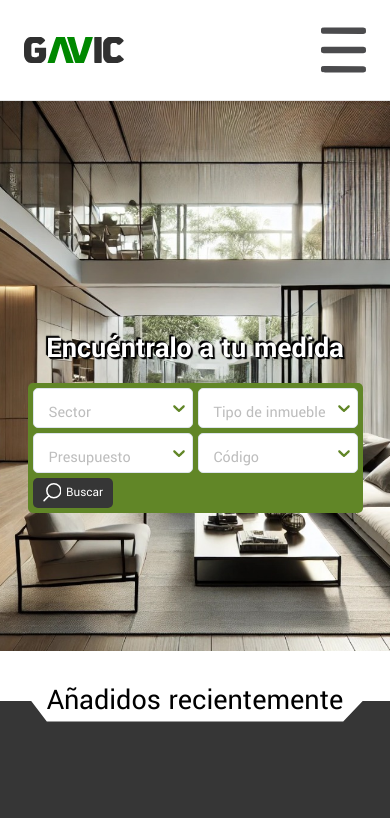
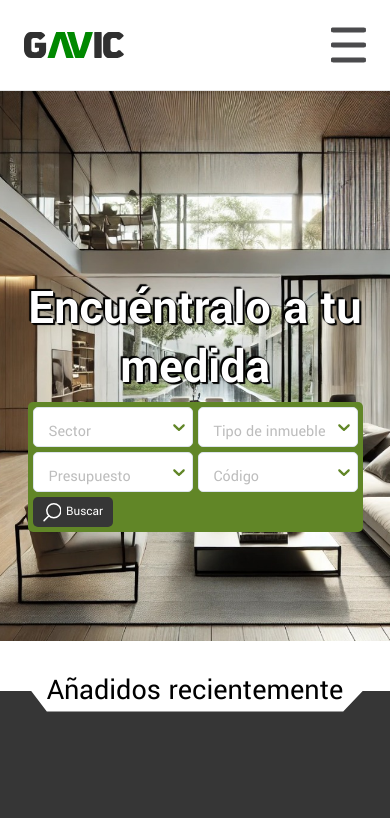
Before and after one commit to Zchrs/gavic-inmobiliaria-front, a React (Vite) app: page /#/ in a window 390 px wide. Shown: the top 818 px of the page. Built offline with nearby package versions, Linux system fonts and the light colour scheme; no server answers; a web font is replaced by a local one.

Commit message:
menu mobile added

```diff
--- a/src/assets/css/_typography.css
+++ b/src/assets/css/_typography.css
@@ -407,8 +407,8 @@
   black 2px 2px 1px,
   black -1px -1px 1px,
   black -2px -2px 1px;
-  @media (max-width: 800px) {
-    font-size: 3rem;
+  @media (max-width: 820px) {
+    font-size: 5rem;
   }
 }
 .h2-extra-medium {
--- a/src/components/BaseButton.jsx
+++ b/src/components/BaseButton.jsx
@@ -86,7 +86,7 @@ export const BaseButton = ({
       line-height: 120%;
     }
 
-    &.little-red {
+    &.little-secondary {
       display: grid;
       width: 100%;
       height: 100%;
@@ -98,9 +98,9 @@ export const BaseButton = ({
            padding: 10px 32px;
            width: fit-content;
            height: fit-content;
-           background: #990000;
+           background: var(--bg-secondary);
            color: white;
-           border-radius: 10px;
+           border-radius: 5px;
            font-weight: 600;
            font-size: 17px;
            transition: all ease .3s;
--- a/src/components/Header.jsx
+++ b/src/components/Header.jsx
@@ -1,13 +1,11 @@
-import { Link, NavLink } from "react-router-dom"
-import styled from "styled-components"
-import { getImg } from "../../globalActions"
+import { Link, NavLink } from "react-router-dom";
+import styled from "styled-components";
+import { getImg, scrollTop } from "../../globalActions";
 import { useRoutesHome } from "../routes/routes";
 import { useEffect, useMemo } from "react";
-
+import { BaseButton } from "./BaseButton";
 
 export const Header = () => {
-
-
   let contador = 0;
   const showHideMenu = () => {
     let navMenu = document.getElementById("menu");
@@ -28,13 +26,12 @@ export const Header = () => {
         `;
       }
     }
-  }
-
+  };
 
   useEffect(() => {
     let header = document.getElementById("header");
     const menuFixed = () => {
-      if (window.scrollY > 50 ) {
+      if (window.scrollY > 50) {
         header.style.cssText = `
           background: var(--bg-tertiary);
           box-shadow: 0 4px 6px rgba(0, 0, 0, 0.1);
@@ -56,36 +53,81 @@ export const Header = () => {
     };
   }, []);
 
+  const handleFunctions = () => {
+    scrollTop();
+    showHideMenu();
+  }
+
   const routes = useRoutesHome();
 
   const hdrRoutes = useMemo(() => {
-      const selectedNames = ["leases", "immovables", "list your property", "sales", "register"]; // Nombres a incluir
-      return routes.filter((route) => selectedNames.includes(route.name));
-    }, [routes]);
+    const selectedNames = [
+      "home",
+      "leases",
+      "immovables",
+      "list your property",
+      "sales",
+      "register",
+    ]; // Nombres a incluir
+    return routes.filter((route) => selectedNames.includes(route.name));
+  }, [routes]);
 
-    const headerRoutes = hdrRoutes;
+  const headerRoutes = hdrRoutes;
 
   return (
     <HeaDer id="header">
       <div className="header">
         <div className="header-logo">
-          <Link to={"/"}><img className="header-logo-img" src={getImg('svg', 'logo', 'svg')} alt="logo" /></Link>
+          <Link to={"/"}>
+            <img
+              className="header-logo-img"
+              src={getImg("svg", "logo", "svg")}
+              alt="logo"
+            />
+          </Link>
         </div>
         <div className="header-menu" onClick={showHideMenu}>
-        <Link to={"/"}><img className="header-logo-img" src={getImg('svg', 'menu', 'svg')} alt="logo" /></Link>
+          <Link to={"/"}>
+            <img
+              className="header-logo-img"
+              src={getImg("svg", "menu", "svg")}
+              alt="logo"
+            />
+          </Link>
         </div>
-        <div  id="menu" className="header-links">
-        {headerRoutes.map((item, index) => (
-            <NavLink onClick={showHideMenu} className="header-links-a" to={item.route} key={index}>
+        <div id="menu" className="header-links">
+          {headerRoutes.map((item, index) => (
+            <NavLink
+              onClick={handleFunctions}
+              className={({ isActive }) =>
+                `${isActive ? "header-links-a-active" : "header-links-a"}`
+              }
+              to={item.route}
+              key={index}>
               {item.text}
             </NavLink>
           ))}
+                <div className="header-btns">
+                  <BaseButton
+                    classs={"button little-secondary"}
+                    textLabel={true}
+                    label={"Iniciar sesión"}
+                    // handleClick={whatsapp}
+                  />
+                  <BaseButton
+                    classs={"button little-secondary"}
+                    textLabel={true}
+                    label={"Registrarse"}
+                    // handleClick={whatsapp}
+                  />
+
         </div>
+        </div>
+      </div>
 
-      </div>
     </HeaDer>
-  )
-}
+  );
+};
 
 const HeaDer = styled.div`
   display: grid;
@@ -100,11 +142,22 @@ const HeaDer = styled.div`
     display: flex;
     align-items: center;
     width: 100%;
+
+    &-btns{
+      display: none;
+      @media (max-width: 1024px) {
+        padding: 0;
+      display: flex;
+      width: 100%;
+      height: fit-content;
+      justify-content: space-between;
+              }
+    }
       &-menu{
         display: none;
         @media (max-width: 1024px) {
           display: grid;
-          width: 45px;
+          width: 35px;
         }
       }
     &-links{
@@ -121,23 +174,46 @@ const HeaDer = styled.div`
         &:hover{
           color: var(--text-primary);
         }
+        &:hover::before {
+           width: 100%;
+         }
+
+         &-active {
+           font-size: 18px;
+           font-weight: 500;
+           width: fit-content;
+           color: var(--text-primary);
+           border-bottom: 3px solid var(--bg-primary);
+           @media (max-width: 1024px) {
+            margin: auto;
+            margin-top: -50px;
+             font-size: 25px;
+             color: var(--text-tertiary);
+             border-bottom: 3px solid var(--bg-tertiary);
+           }
+          }
       }
+
       @media (max-width: 1024px) {
         width: 100%;
         height: 100%;
         background: var(--bg-secondary-semi);
-        top: 100px;
+        top: 90px;
         left: 0;
         transform: translate(-100%);
         position: fixed;
         display: grid;
-        place-content: center;
-        justify-content: center;
+        padding: 150px 0 50px 0;
         z-index: 100;
+        align-items: start;
+
         &-a{
-        font-size: 18px;
+        margin: -50px auto;
+        font-size: 25px;
         font-weight: 300;
         width: fit-content;
+        height: fit-content;
+        padding: 0;
         color: var(--text-tertiary);
         &:hover{
           color: var(--text-primary);
@@ -151,7 +227,7 @@ const HeaDer = styled.div`
       &-img{
         width: 100%;
       }
-      @media (max-width: 800px) {
+      @media (max-width: 1024px) {
         width: 100px;
         &-img{
           width: 100%;
@@ -159,16 +235,6 @@ const HeaDer = styled.div`
 
       }
     }
-    &-mobile{
-      display: none;
-      @media (max-width: 1024px) {
-        position: fixed;
-        display: flex;
-        width: 100%;
-        height: 100%;
-        align-items: center;
-        justify-content: center;
-      }
-    }
+
   }
 `
--- a/src/routes/routes.jsx
+++ b/src/routes/routes.jsx
@@ -160,6 +160,7 @@ export const useRoutesDashAdvisors = () => {
 export const useRoutesHome = () => {
 
   return [
+    { name: "home", route: "/", text: "Inicio" },
     { name: "tyc", route: "/tyc", text: "Términos y condiciones" },
     { name: "about us", route: "/about-us", text: "Sobre nosotros" },
     { name: "mision", route: "/mision", text: "Misión" },
--- a/src/views/home/Services/Services.jsx
+++ b/src/views/home/Services/Services.jsx
@@ -51,22 +51,7 @@ const SerVices = styled.div`
           text-align: center;
           color: var(--text-dark);
         }
-        &::before{
-      clip-path: polygon(0 0, 35% 0, 37% 8%, 63% 8%, 65% 0, 100% 0, 100% 100%, 75% 100%, 65% 96%, 37% 96%, 35% 100%, 0 100%);
-      content: "";
-      position: absolute;
-      top: 0;
-      bottom: 0;
-      left: 0;
-      margin: auto;
-      width: 100%;
-      height: 100%;
-      background: var(--bg-primary);
 
-      @media (max-width: 1024px) {
-        clip-path: polygon(0 0, 25% 0, 29% 3%, 71% 3%, 75% 0, 100% 0, 100% 100%, 75% 100%, 72% 98.5%, 100% 100%, 25% 100%, 0 100%);
-          }
-        }
 
     .services{
       display: grid;
@@ -74,8 +59,16 @@ const SerVices = styled.div`
       height: 100%;
       background: var(--bg-primary);
       z-index: 10;
+      clip-path: polygon(0 0, 35% 0, 37% 8%, 63% 8%, 65% 0, 100% 0, 100% 100%, 65% 100%, 63% 96%, 37% 96%, 35% 100%, 0 100%);
+
+
+      @media (max-width: 1024px) {
+        clip-path: polygon(0 0, 25% 0, 29% 3%, 71% 3%, 75% 0, 100% 0, 100% 100%, 75% 100%, 72% 98.5%, 100% 100%, 25% 100%, 0 100%);
+          }
+
 
       &-recently{
+        margin-top: -30px;
         position: relative;
           display: grid;
           grid-template-columns: repeat(3, 1fr);
```
